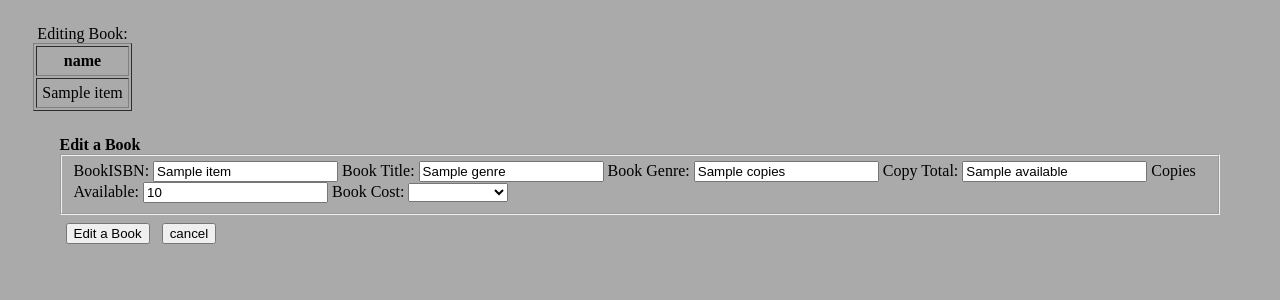
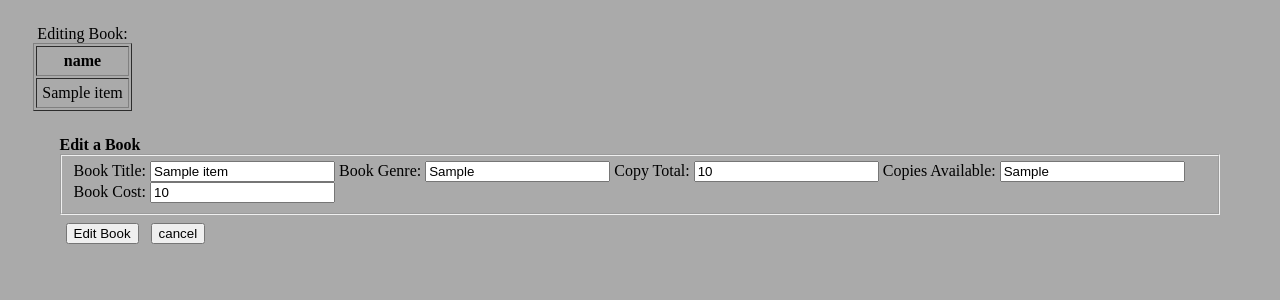
Before and after one commit to jgiggler/Hogwarts_Library_Backend, a Flask app: template templates/edit_books.j2 in a window 1280 px wide. Shown: the top 300 px of the page. Run offline with Flask 3, Linux system fonts and the light colour scheme; the template is opened without the code that fills it: most values are stand-ins (such as "Sample title", 1, 10 or a date in 2020); some libraries are stand-ins or nearby versions.

Commit message:
ufixed edit book, auto fills data

```diff
--- a/app.py
+++ b/app.py
@@ -56,7 +56,7 @@ def books():
                 cur.execute(query, (isbn, title, genre, copies, available, price))
                 mysql.connection.commit()
 
-            # redirect back to people page
+            # redirect back to books page
             return redirect("/books")
 
     # Grab bsg_people data so we send it to our template to display
@@ -75,10 +75,11 @@ def books():
 # we want to pass the 'id' value of that book on button click (see HTML) via the route
 @app.route("/delete_book/<int:id>")
 def delete_book(id):
+
     # mySQL query to delete the person with our passed id
     query = "DELETE FROM Books WHERE bookISBN = '%s';"
     cur = mysql.connection.cursor()
-    cur.execute(query)
+    cur.execute(query, (id,))
     mysql.connection.commit()
 
     # redirect back to books page
@@ -95,38 +96,35 @@ def edit_books(id):
         cur.execute(query)
         data = cur.fetchall()
 
-        # mySQL query to grab book id/name data for our dropdown
-        query2 = "SELECT bookISBN FROM Books"
-        cur = mysql.connection.cursor()
-        cur.execute(query2)
-        book_data = cur.fetchall()
-
         # render edit_books page passing our query data
-        return render_template("edit_books.j2", data=data, book=book_data)
+        return render_template("edit_books.j2", data=data)
 
     if request.method == "POST":
         # fire off if user clicks the 'Edit Book' button
-        if request.form.get("Edit_Book"):
+
+        if request.form.get("editBook"):
             # grab book form inputs
+
             id = request.form["bookISBN"]
             title= request.form["title"]
             genre = request.form["genre"]
             copyTotal = request.form["copyTotal"]
             copyAvailable = request.form["copyAvailable"]
             cost = request.form["cost"]
-
+            print(id, title, genre)
             # account for null genre
             if genre == "NULL":
-                query = "UPDATE Books SET Books.title = %s, Books.genre = NULL, Books.copyTotal = %s, Books.copyAvailable = %s, Books.cost = %s WHERE bsg_people.id = %s"
+                query = "UPDATE Books SET bookISBN = %s, bookTitle = %s, bookGenre = NULL, copyTotal = %s, copyAvailable = %s, bookCost = %s WHERE bookISBN = %s"
                 cur = mysql.connection.cursor()
-                cur.execute(query, (title, copyTotal, copyAvailable, cost, id))
+                cur.execute(query, (id, title, copyTotal, copyAvailable, cost, id))
                 mysql.connection.commit()
 
             # no null
             else:
-                query = "UPDATE Books SET Books.title = %s, Books.genre = %s, Books.copyTotal = %s, Books.copyAvailable = %s, Books.cost = %s WHERE bsg_people.id = %s"
+
+                query = "UPDATE Books SET bookISBN = %s, bookTitle = %s, bookGenre = %s, copyTotal = %s, copyAvailable = %s, bookCost = %s WHERE bookISBN = %s"
                 cur = mysql.connection.cursor()
-                cur.execute(query, (title, genre, copyTotal, copyAvailable, cost, id))
+                cur.execute(query, (id, title, genre, copyTotal, copyAvailable, cost, id))
                 mysql.connection.commit()
 
             # redirect back to books page after we execute the update query
--- a/templates/books.j2
+++ b/templates/books.j2
@@ -96,7 +96,7 @@
 
                             <!-- Create our edit/delete buttons -->
 						    <td><a href="edit_books/{{item.bookISBN}}" class="btn btn-default">Edit</a></td>
-						    <td><a href="delete_books/{{item.bookISBN}}" class="btn btn-default">Delete</a></td>
+						    <td><a href="delete_book/{{item.bookISBN}}" class="btn btn-default">Delete</a></td>
 
 					    </tr>
                         {% endfor %}
--- a/templates/edit_books.j2
+++ b/templates/edit_books.j2
@@ -39,47 +39,32 @@
 
         <div id="edit">
             <!-- form to edit data in books-->
-            <form id="editBook" action="/edit_books/{{data[0].id}}" method="post">
+            <form id="editBook" action="/edit_books/{{data[0].bookISBN}}" method="post">
                 <legend><strong>Edit a Book</strong></legend>
                 <fieldset>
                     <!-- We can preset form inputs to match attributes currently stored for 'id' of person to be updated via value= and accessing our passed data tuple -->
                     <!-- Create hidden form input to store the passed 'id' of the person we are editing so we can access it easily in our 'POST' method in our app.py -->
 
-                    <input type="hidden" value="{{data[0].isbn}}" class="form-control" id="bookISBN" name="bookISBN" required>
-                    <label for="ISBN">BookISBN:</label>
+                    <input type="hidden" value="{{data[0].bookISBN}}" class="form-control" id="bookISBN" name="bookISBN">
 
-                    <input type="text" value="{{data[0].title}}" class="form-control" id="title" name="title" pattern="[A-Za-z]{1,}" required>
                     <label for="title">Book Title:</label>
+                    <input type="text" value="{{data[0].bookTitle}}" class="form-control" id="title" name="title" required>
 
-                    <input type="text" value="{{data[0].genre}}" class="form-control" id="genre" name="genre" required>
                     <label for="genre">Book Genre:</label>
+                    <input type="text" value="{{data[0].bookGenre}}" class="form-control" id="genre" name="genre">
 
-                    <input type="text" value="{{data[0].copies}}" class="form-control" id="copyTotal" name="copyTotal" required>
                     <label for="copyTotal">Copy Total:</label>
+                    <input type="text" value="{{data[0].copyTotal}}" class="form-control" id="copyTotal" name="copyTotal" required>
 
-                    <input type="text" value="{{data[0].available}}" class="form-control" id="copyAvailable" name="copyAvailable" pattern="[A-Za-z]{1,}" required>
                     <label for="copyAvailable">Copies Available:</label>
+                    <input type="text" value="{{data[0].copyAvailable}}" class="form-control" id="copyAvailable" name="copyAvailable" required>
 
-                    <input type="text" value="{{data[0].price}}" class="form-control" id="cost" name="cost" pattern="[A-Za-z0-9]{1,}" required>
                     <label for="cost">Book Cost:</label>
-
-                    <select class="form-control" id="book" name="book" pattern="[0-4]{1}" placeholder="" required>
-                        <!-- Access our book tuple passed from app.py-->
-                        <option value="0">&nbsp;</option>
-                        {% for book in Books %}
-                                <!-- If the value iterated homeworld matches the value of the homeworld of person currently Editing, pre-select that option -->
-                                {% if book['id'] == data[0].book %}
-                                    <option value="{{ book['id'] }}" selected> {{book['name']}}</option>
-                                {% else %}
-                                    <option value="{{ book['id'] }}"> {{book['name']}}</option>
-                                {% endif %}
+                    <input type="text" value="{{data[0].bookCost}}" class="form-control" id="cost" name="cost" required>
 
 
-                        <!-- End of this for loop -->
-                        {% endfor %}
-                    </select>
                 </fieldset>
-                <input type="submit" value="Edit a Book" name="Edit_Book" class="btn btn-primary" style="margin:.5rem;">
+                <input type="submit" value="Edit Book" name="editBook" class="btn btn-primary" style="margin:.5rem;">
                 <a href='/books'><input class="btn" type="button" value="cancel"></a>
             </form>
 
```
Also changed, not shown: edit_books.j2 (deleted, +0 -77 lines).
